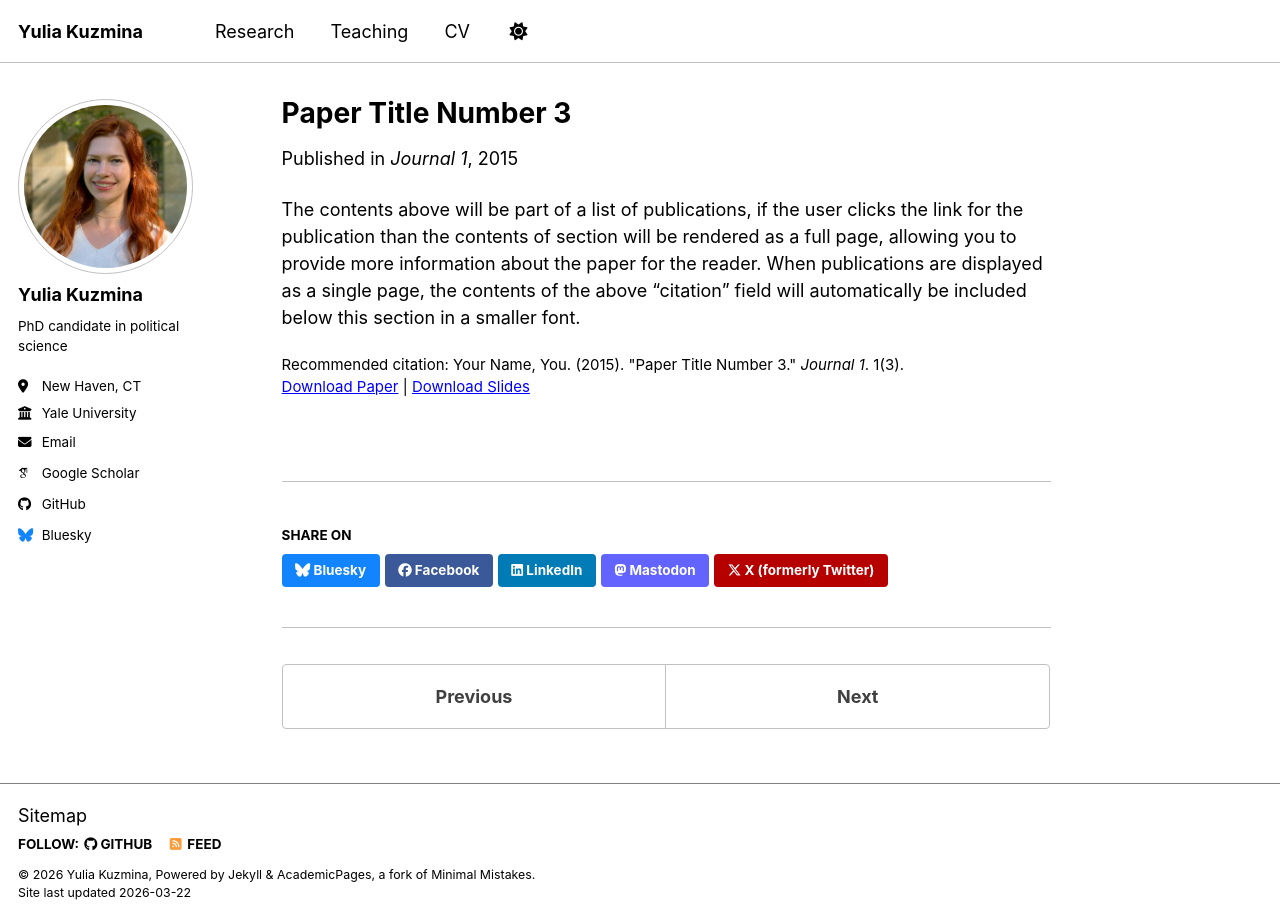
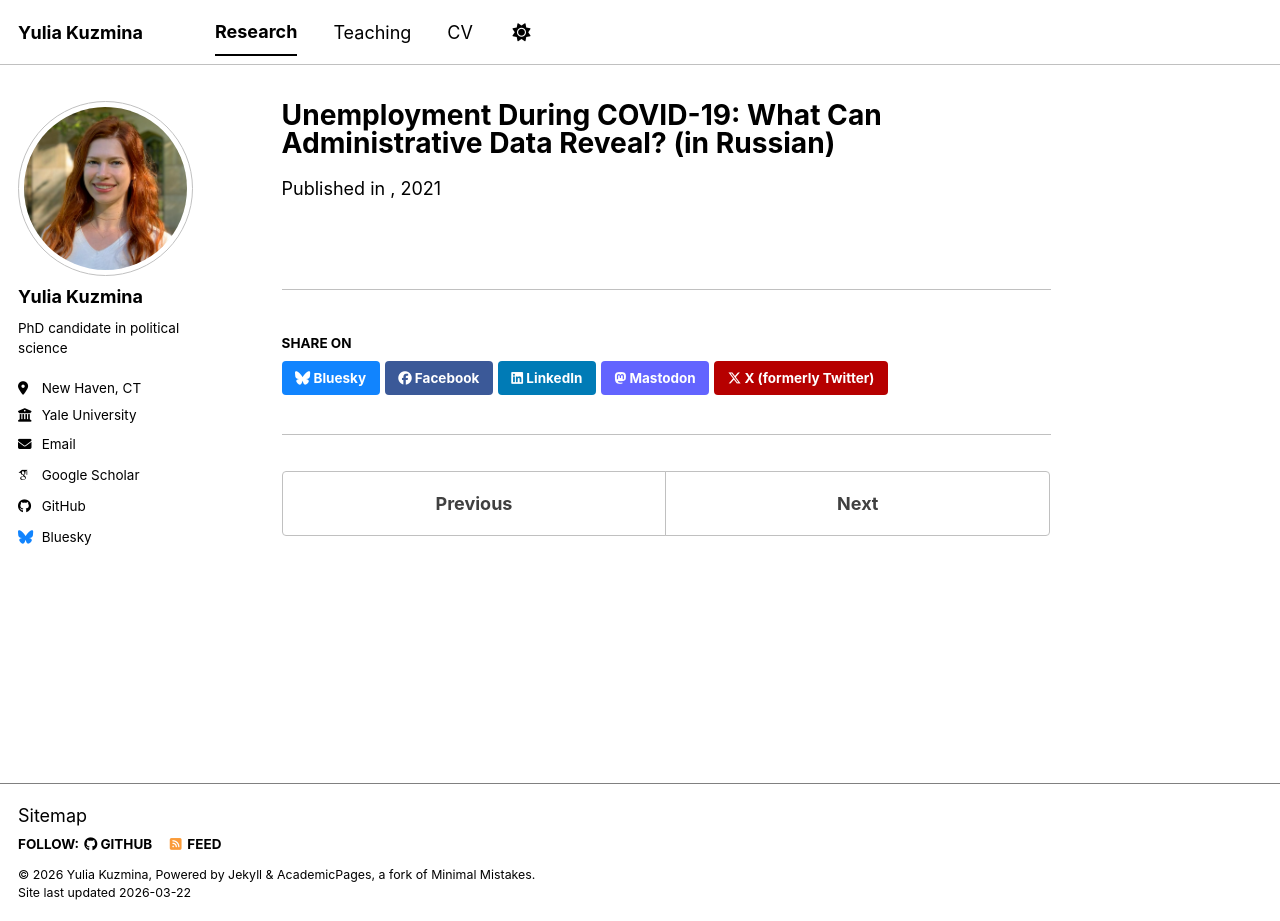
Before and after one commit to yuliakuzmina/yuliakuzmina.github.io, a Jekyll site: the page built from _publications/2015-10-01-paper-title-number-3.md, in a window 1280 px wide and 921 px high. Built offline with Jekyll 4.4.1, drawn with Linux system fonts in a browser that asks for light colours; some web fonts are replaced; a script bundle is joined from its source files by our own code; library files that are not in the unit come from our copies.

Commit message:
Update 2015-10-01-paper-title-number-3.md

```diff
--- a/_publications/2015-10-01-paper-title-number-3.md
+++ b/_publications/2015-10-01-paper-title-number-3.md
@@ -1,14 +1,9 @@
 ---
-title: "Paper Title Number 3"
+title: "Unemployment During COVID-19: What Can Administrative Data Reveal? (in Russian)"
 collection: publications
-category: manuscripts
-permalink: /publication/2015-10-01-paper-title-number-3
-excerpt: 'This paper is about the number 3. The number 4 is left for future work.'
-date: 2015-10-01
-venue: 'Journal 1'
-slidesurl: 'https://academicpages.github.io/files/slides3.pdf'
-paperurl: 'https://academicpages.github.io/files/paper3.pdf'
-citation: 'Your Name, You. (2015). &quot;Paper Title Number 3.&quot; <i>Journal 1</i>. 1(3).'
+category: conferences
+date: 2021-02-17
+venue: ''
+paperurl: "[https://www.tandfonline.com/doi/full/10.1080/1060586X.2023.2264079](https://cyberleninka.ru/article/n/bezrabotitsa-vremen-covid-19-chto-mogut-rasskazat-administrativnye-dannye)"
+authors: "with Vitovt Kopytok"
 ---
-
-The contents above will be part of a list of publications, if the user clicks the link for the publication than the contents of section will be rendered as a full page, allowing you to provide more information about the paper for the reader. When publications are displayed as a single page, the contents of the above "citation" field will automatically be included below this section in a smaller font.
```
